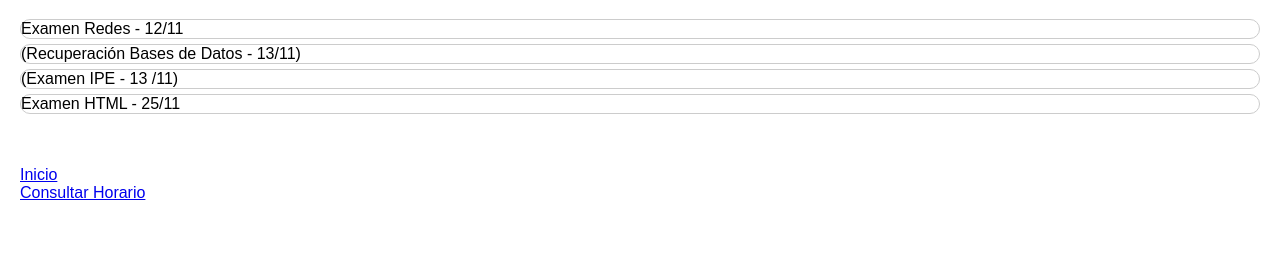
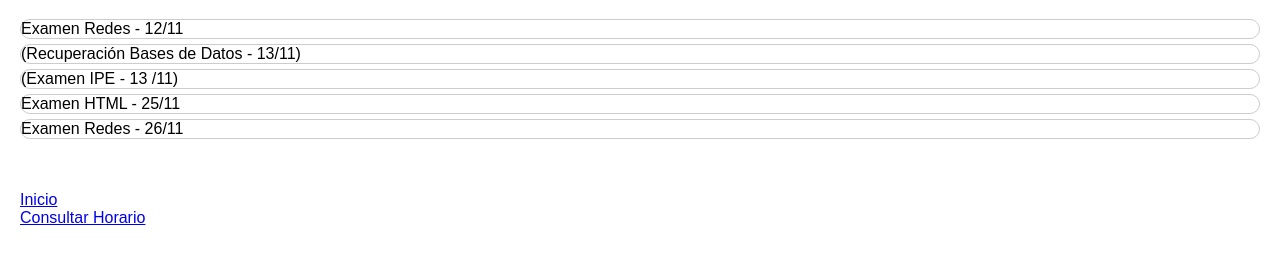
Before and after one commit to AleX-17r/Resumenes-1ASIR, a plain HTML site: page examenes.html in a window 1280 px wide. Shown: the part 61-322 px from the top of the page. Drawn offline with Linux system fonts and the light colour scheme.

Commit message:
Update examenes.html

```diff
--- a/examenes.html
+++ b/examenes.html
@@ -31,6 +31,7 @@
         <li>(Recuperación Bases de Datos - 13/11)</li>
         <li>(Examen IPE - 13 /11)</li>
         <li>Examen HTML - 25/11</li>
+        <li>Examen Redes - 26/11</li>
 
     </ul>
     <br>
```
